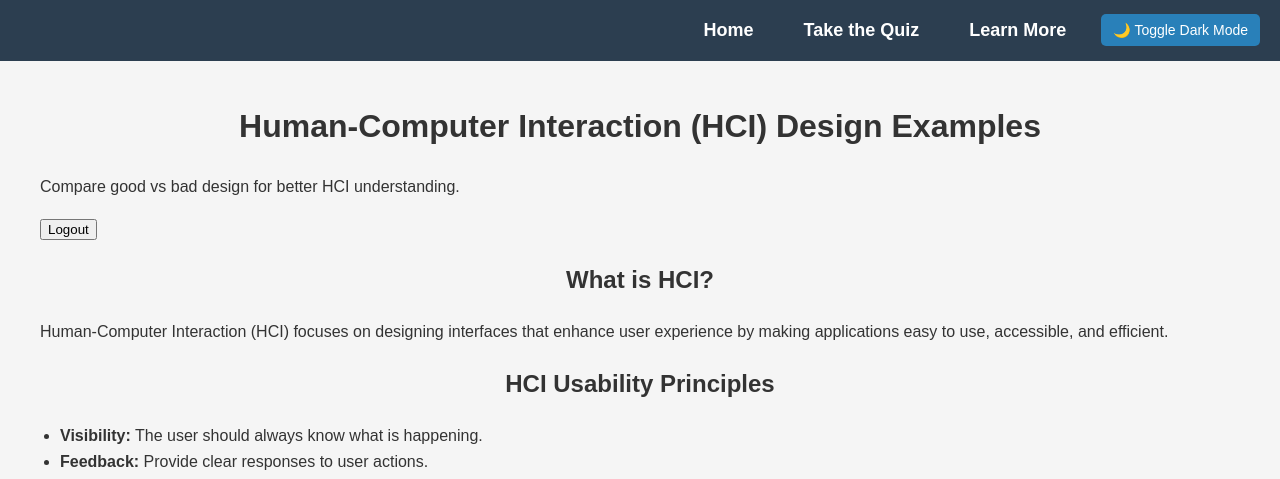
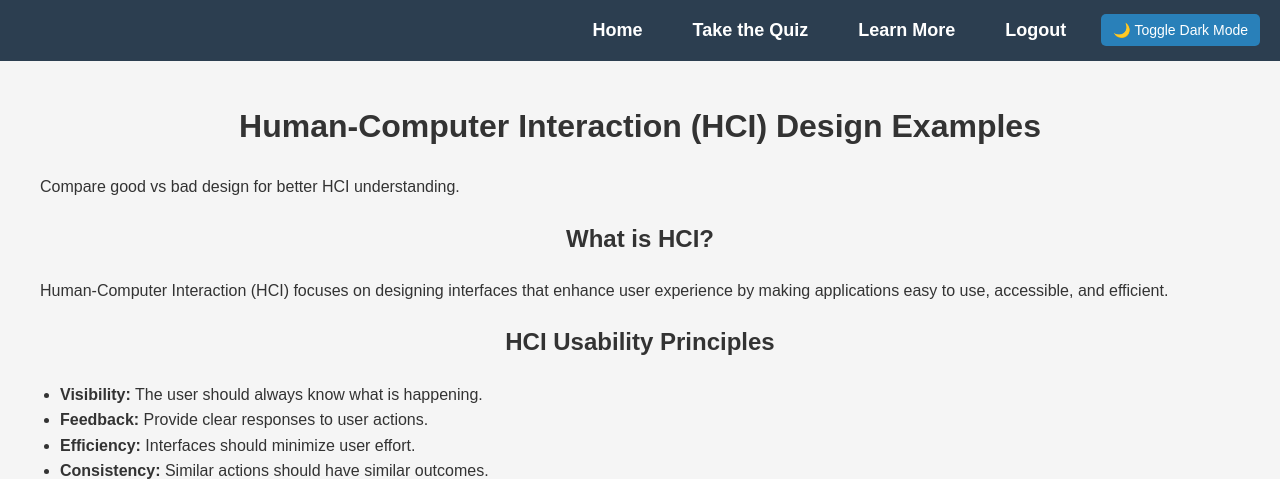
Before and after one commit to nimishathallapally/UXpectations, a Flask app: page /good-design in a window 1280 px wide. Shown: the top 479 px of the page. Run offline with Flask 3, Linux system fonts and the light colour scheme.

Commit message:
fix: logout button

```diff
--- a/static/css/good/design.css
+++ b/static/css/good/design.css
@@ -132,17 +132,22 @@ nav ul li {
     display: inline;
 }
 
-nav ul li a {
+nav ul li a,
+nav ul li button {
     text-decoration: none;
     color: white;
     font-size: 18px;
     font-weight: bold;
     padding: 10px 15px;
     border-radius: 5px;
+    border: none;
+    background: none;
+    cursor: pointer;
     transition: background 0.3s ease-in-out;
 }
 
-nav ul li a:hover {
+nav ul li a:hover,
+nav ul li button:hover {
     background-color: #1a6694;
 }
 
--- a/templates/good/design.html
+++ b/templates/good/design.html
@@ -1,6 +1,5 @@
 <!DOCTYPE html>
 <html lang="en">
-
 <head>
     <meta charset="UTF-8">
     <meta name="viewport" content="width=device-width, initial-scale=1.0">
@@ -11,24 +10,22 @@
 
 <body>
     <div class="container">
-        <!-- <button class="toggle-mode" onclick="toggleDarkMode()">🌙 Toggle Dark Mode</button> -->
         <nav>
             <ul>
-                <li><a href="#">Home</a></li>
-                <li><a href="{{ url_for('take_quiz') }}">Take the Quiz</a></li>
-                <li><a href="https://www.nngroup.com/articles/" target="_blank">Learn More</a></li>
+              <li><a href="#">Home</a></li>
+              <li><a href="{{ url_for('take_quiz') }}">Take the Quiz</a></li>
+              <li><a href="https://www.nngroup.com/articles/" target="_blank">Learn More</a></li>
+              <li><a href="#" onclick="logout()">Logout</a></li>
             </ul>
             <div class="toggle-container">
                 <button class="toggle-mode" onclick="toggleDarkMode()">🌙 Toggle Dark Mode</button>
             </div>
         </nav>
+
         <header>
             <h1>Human-Computer Interaction (HCI) Design Examples</h1>
             <p>Compare good vs bad design for better HCI understanding.</p>
-            <button onclick="logout()">Logout</button>
         </header>
-
-
 
         <section class="intro">
             <h2>What is HCI?</h2>
@@ -112,6 +109,6 @@
     function logout() {
         localStorage.removeItem("user");
         alert("Logged out successfully!");
-        window.location.href = "/login";
+        window.location.href = "/good-login";
     }
 </script>
```
